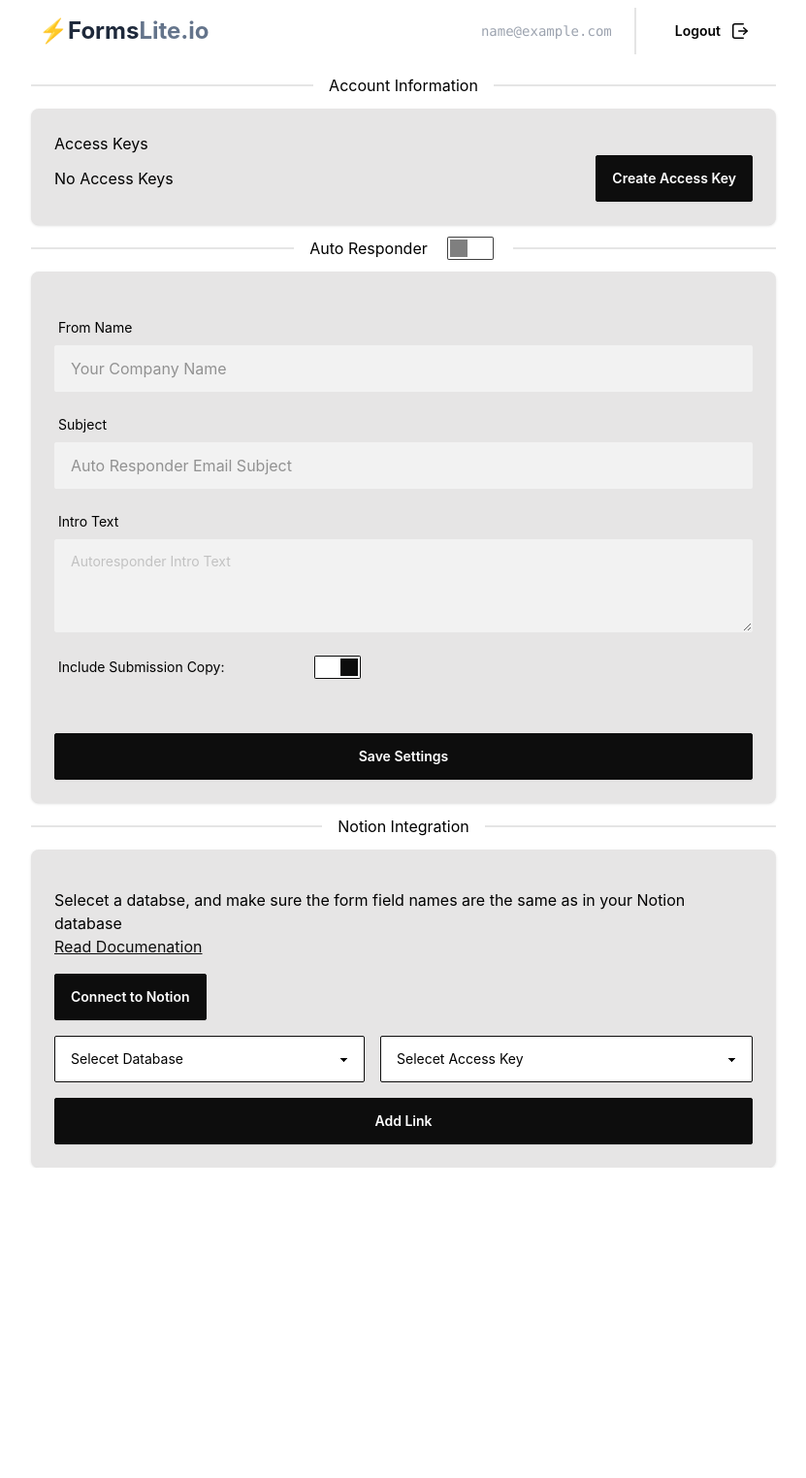
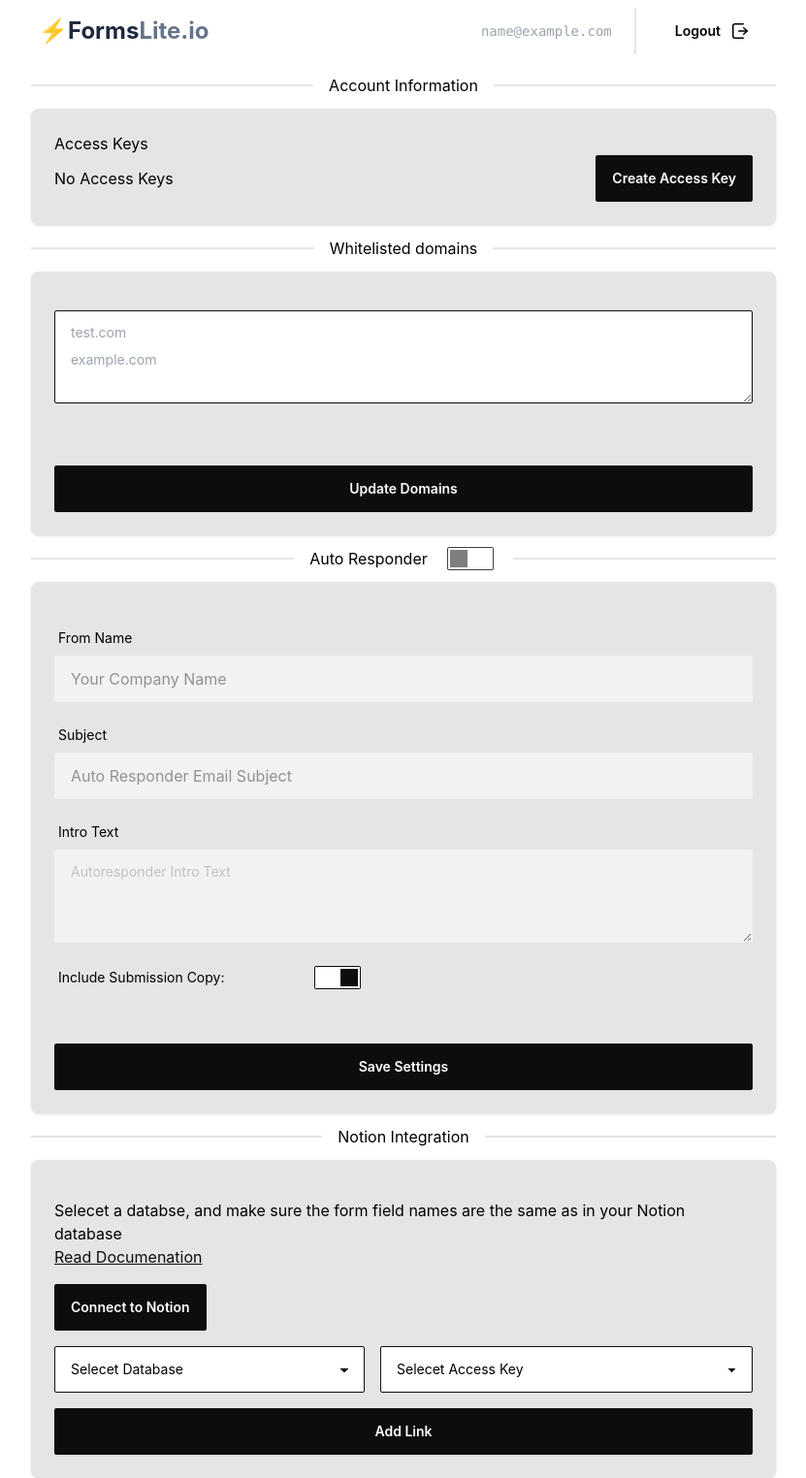
Before and after one commit to bitgeese/formslite-api, a Django app: template web_forms/templates/home.html in a window 1280 px wide. Shown: the whole page at 97% size, without its empty margins (224-1055 px from the left). Before the commit the page ends 1204 px from the top, so only its background shows below. Run offline with Django 5.2, Linux system fonts and the light colour scheme; the template is opened without the code that fills it: values that come from a table or form of the project are taken from there, others are empty; the visitor is signed in with stand-in values (Sample User, id 1); style sheets or scripts are compiled from the project's sources; parts of the project's set-up code (start-up, migrations or seed data) failed here and were passed over; some web fonts are replaced.

Commit message:
added whitelist

```diff
--- a/web_forms/access_keys/models.py
+++ b/web_forms/access_keys/models.py
@@ -31,6 +31,8 @@ class UserSettings(models.Model):
     )
     auto_responder_intro_text = models.TextField(blank=True, default="")
     auto_responder_include_copy = models.BooleanField(default=True)
+
+    whitelisted_domains = models.TextField(blank=True, default="")
 
     # notion integration settings
     notion_token = models.CharField(max_length=255, blank=True, default="")
--- a/web_forms/dashboard/forms.py
+++ b/web_forms/dashboard/forms.py
@@ -23,3 +23,18 @@ class NotionLinkForm(forms.ModelForm):
     class Meta:
         model = NotionLink
         fields = ["database_id", "database_name", "access_key"]
+
+
+class WhitelistedDomainForm(forms.ModelForm):
+    whitelisted_domains = forms.CharField(
+        widget=forms.Textarea, help_text="Enter one domain per line."
+    )
+
+    class Meta:
+        model = UserSettings
+        fields = ["whitelisted_domains"]
+
+    def clean_domains(self):
+        domains = self.cleaned_data["whitelisted_domains"]
+        domain_list = domains.splitlines()
+        return "\n".join(domain.strip() for domain in domain_list if domain.strip())
--- a/web_forms/dashboard/urls.py
+++ b/web_forms/dashboard/urls.py
@@ -12,6 +12,8 @@ urlpatterns = [
     path(
         "verify-email/<uidb64>/<token>/", client_views.verify_email, name="verify_email"
     ),
+    path("whitelist/", client_views.domain_whitelist, name="whitelist"),
+    # Notion integration
     path("notion/authorize/", notion_views.notion_authorize, name="notion_authorize"),
     path("notion/callback/", notion_views.notion_callback, name="notion_callback"),
     path("notion/addLink/", client_views.add_notion_link, name="notion_add"),
--- a/web_forms/templates/home.html
+++ b/web_forms/templates/home.html
@@ -14,6 +14,27 @@
     auto_responder: {% if form1.auto_responder_enabled.value %}true{% else %}false{% endif %}
 }" class="flex flex-col w-full border-opacity-50">
     {% include "info.html" %}
+    <div class="divider">
+      Whitelisted domains
+    </div>
+    <div class="overflow-hidden rounded-lg bg-base-300 shadow">
+      <form action="{% url 'dashboard:whitelist' %}" method="POST" class="px-4 py-5 sm:p-6 space-y-4">
+        {% csrf_token %}
+        <label class="form-control w-full">
+          <textarea class="textarea textarea-bordered textarea-primary h-24"
+                    name="whitelisted_domains"
+                    placeholder="test.com
+example.com">{{ request.user.settings.whitelisted_domains }}</textarea>
+        </label>
+
+        <div class="h-8">
+
+        </div>
+        <button type="submit" class="btn btn-primary btn-block">
+          Update Domains
+        </button>
+      </form>
+    </div>
     <div class="divider">
       Auto Responder
       <label class="cursor-pointer label">
@@ -99,7 +120,7 @@
             {% csrf_token %}
             <div>
                 <p>Selecet a databse, and make sure the form field names are the same as in your Notion database</p>
-                <a class="link link-primary" href="https://docs.formslite.io">Read Documenation</a>
+                <a class="link link-primary" target="_blank" href="https://docs.formslite.io/getting-started/plus-features/notion-database-integration">Read Documenation</a>
             </div>
 
             <div>
```
Also changed, not shown: web_forms/dashboard/views/client.py (+30 -11 lines), web_forms/access_keys/migrations/0020_usersettings_whitelisted_domains.py (added).
